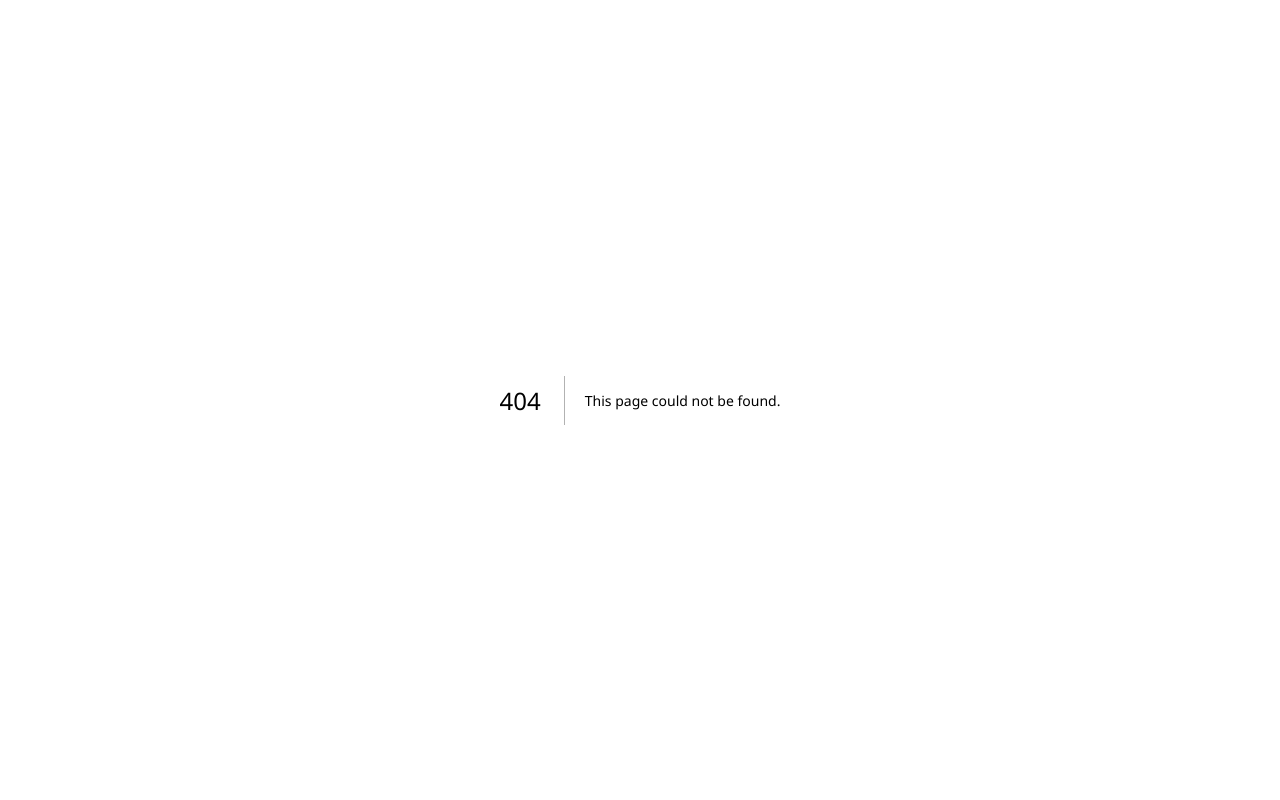
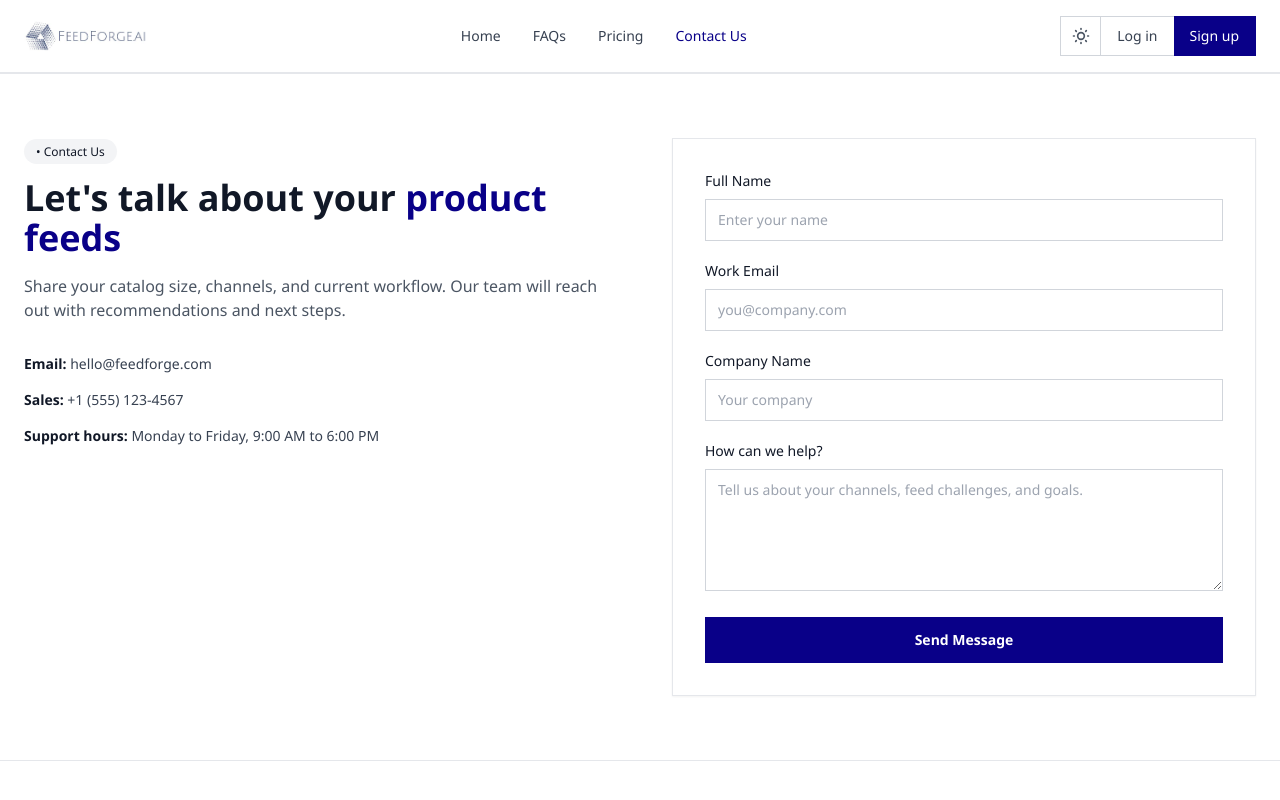
Before and after one commit to geshaaaa/feedforge, a Next.js app: page /contact in a window 1280 px wide. Before the commit this address had no page. Shown: the top 800 px of the page. Built offline with nearby package versions, Linux system fonts and the light colour scheme.

Commit message:
Added contact us page

```diff
--- /dev/null
+++ b/app/contact/page.tsx
@@ -0,0 +1,116 @@
+import type { Metadata } from 'next'
+import Header from '@/components/Header'
+import Footer from '@/components/Footer'
+
+export const metadata: Metadata = {
+  title: 'Contact Us · FeedForge',
+  description: 'Get in touch with the FeedForge team to discuss your catalog, channels, and onboarding plan.',
+}
+
+export default function ContactPage() {
+  return (
+    <div className="flex min-h-screen flex-col bg-white">
+      <Header />
+      <main className="flex-1">
+        <section className="border-t border-gray-200 bg-white">
+          <div className="mx-auto grid max-w-7xl gap-10 px-4 py-12 sm:px-6 lg:grid-cols-2 lg:gap-16 lg:py-16">
+            <div>
+              <div className="mb-4">
+                <span className="rounded-full bg-gray-100 px-3 py-1 text-xs font-medium text-gray-900">
+                  • Contact Us
+                </span>
+              </div>
+              <h1 className="text-3xl font-bold leading-tight text-gray-900 lg:text-4xl">
+                Let&apos;s talk about your <span className="text-accent">product feeds</span>
+              </h1>
+              <p className="mt-4 max-w-xl text-sm leading-relaxed text-gray-600 lg:text-base">
+                Share your catalog size, channels, and current workflow. Our team will reach out with
+                recommendations and next steps.
+              </p>
+
+              <div className="mt-8 space-y-4 text-sm text-gray-700">
+                <p>
+                  <span className="font-semibold text-gray-900">Email:</span> hello@feedforge.com
+                </p>
+                <p>
+                  <span className="font-semibold text-gray-900">Sales:</span> +1 (555) 123-4567
+                </p>
+                <p>
+                  <span className="font-semibold text-gray-900">Support hours:</span> Monday to Friday,
+                  9:00 AM to 6:00 PM
+                </p>
+              </div>
+            </div>
+
+            <div className="border border-gray-200 bg-white p-6 shadow-sm sm:p-8">
+              <form className="space-y-5">
+                <div>
+                  <label htmlFor="fullName" className="mb-2 block text-sm font-medium text-gray-900">
+                    Full Name
+                  </label>
+                  <input
+                    id="fullName"
+                    name="fullName"
+                    type="text"
+                    required
+                    className="w-full border border-gray-300 px-3 py-2.5 text-sm text-gray-900 outline-none transition-colors focus:border-accent"
+                    placeholder="Enter your name"
+                  />
+                </div>
+
+                <div>
+                  <label htmlFor="email" className="mb-2 block text-sm font-medium text-gray-900">
+                    Work Email
+                  </label>
+                  <input
+                    id="email"
+                    name="email"
+                    type="email"
+                    required
+                    className="w-full border border-gray-300 px-3 py-2.5 text-sm text-gray-900 outline-none transition-colors focus:border-accent"
+                    placeholder="you@company.com"
+                  />
+                </div>
+
+                <div>
+                  <label htmlFor="company" className="mb-2 block text-sm font-medium text-gray-900">
+                    Company Name
+                  </label>
+                  <input
+                    id="company"
+                    name="company"
+                    type="text"
+                    className="w-full border border-gray-300 px-3 py-2.5 text-sm text-gray-900 outline-none transition-colors focus:border-accent"
+                    placeholder="Your company"
+                  />
+                </div>
+
+                <div>
+                  <label htmlFor="message" className="mb-2 block text-sm font-medium text-gray-900">
+                    How can we help?
+                  </label>
+                  <textarea
+                    id="message"
+                    name="message"
+                    rows={5}
+                    required
+                    className="w-full resize-y border border-gray-300 px-3 py-2.5 text-sm text-gray-900 outline-none transition-colors focus:border-accent"
+                    placeholder="Tell us about your channels, feed challenges, and goals."
+                  />
+                </div>
+
+                <button
+                  type="submit"
+                  className="w-full border border-accent bg-accent px-4 py-3 text-sm font-semibold text-white transition-colors hover:bg-[#070066]"
+                >
+                  Send Message
+                </button>
+              </form>
+            </div>
+          </div>
+        </section>
+      </main>
+      <Footer />
+    </div>
+  )
+}
--- a/components/Header.tsx
+++ b/components/Header.tsx
@@ -2,12 +2,19 @@
 
 import Link from 'next/link'
 import { useEffect, useState } from 'react'
+import { usePathname } from 'next/navigation'
 import SiteLogo from '@/components/SiteLogo'
 
 export default function Header() {
   const [dark, setDark] = useState(false)
   const [menuOpen, setMenuOpen] = useState(false)
   const [scrolled, setScrolled] = useState(false)
+  const pathname = usePathname()
+
+  const navLinkClass = (href: string) =>
+    `text-sm font-medium transition-colors ${
+      pathname === href ? 'text-accent' : 'text-gray-700 hover:text-accent'
+    }`
 
   useEffect(() => {
     const stored = localStorage.getItem('feedforge-theme')
@@ -33,7 +40,9 @@ export default function Header() {
   return (
     <header
       className={`sticky top-0 z-40 w-full border-b border-gray-200 transition-all duration-300 ${
-        scrolled ? 'bg-white/80 backdrop-blur-md supports-[backdrop-filter]:bg-white/70' : 'bg-white'
+        scrolled
+          ? 'bg-white/80 backdrop-blur-md supports-[backdrop-filter]:bg-white/70 dark:border-gray-800 dark:bg-gray-950/80 dark:supports-[backdrop-filter]:bg-gray-950/70'
+          : 'bg-white dark:border-gray-800 dark:bg-gray-950'
       }`}
     >
       <div className="mx-auto flex max-w-7xl min-w-0 items-center justify-between gap-3 px-4 py-3 sm:px-6 sm:py-4">
@@ -42,16 +51,16 @@ export default function Header() {
 
         {/* Navigation */}
         <nav className="hidden items-center gap-8 md:flex nav-family">
-          <Link href="/" className="text-sm font-medium text-gray-700 hover:text-accent">
+          <Link href="/" className={navLinkClass('/')}>
             Home
           </Link>
-          <Link href="/faqs" className="text-sm font-medium text-gray-700 hover:text-accent">
+          <Link href="/faqs" className={navLinkClass('/faqs')}>
             FAQs
           </Link>
-          <Link href="/pricing" className="text-sm font-medium text-gray-700 hover:text-accent">
+          <Link href="/pricing" className={navLinkClass('/pricing')}>
             Pricing
           </Link>
-          <Link href="/#request-demo" className="text-sm font-medium text-gray-700 hover:text-accent">
+          <Link href="/contact" className={navLinkClass('/contact')}>
             Contact Us
           </Link>
         </nav>
@@ -146,16 +155,16 @@ export default function Header() {
       {menuOpen && (
         <div className="border-t border-gray-200 bg-white px-4 py-4 shadow-lg md:hidden">
           <nav className="flex flex-col gap-3 nav-family">
-            <Link href="/" className="text-sm font-medium text-gray-700 hover:text-accent" onClick={() => setMenuOpen(false)}>
+            <Link href="/" className={navLinkClass('/')} onClick={() => setMenuOpen(false)}>
               Home
             </Link>
-            <Link href="/faqs" className="text-sm font-medium text-gray-700 hover:text-accent" onClick={() => setMenuOpen(false)}>
+            <Link href="/faqs" className={navLinkClass('/faqs')} onClick={() => setMenuOpen(false)}>
               FAQs
             </Link>
-            <Link href="/pricing" className="text-sm font-medium text-gray-700 hover:text-accent" onClick={() => setMenuOpen(false)}>
+            <Link href="/pricing" className={navLinkClass('/pricing')} onClick={() => setMenuOpen(false)}>
               Pricing
             </Link>
-            <Link href="/#request-demo" className="text-sm font-medium text-gray-700 hover:text-accent" onClick={() => setMenuOpen(false)}>
+            <Link href="/contact" className={navLinkClass('/contact')} onClick={() => setMenuOpen(false)}>
               Contact Us
             </Link>
           </nav>
```
